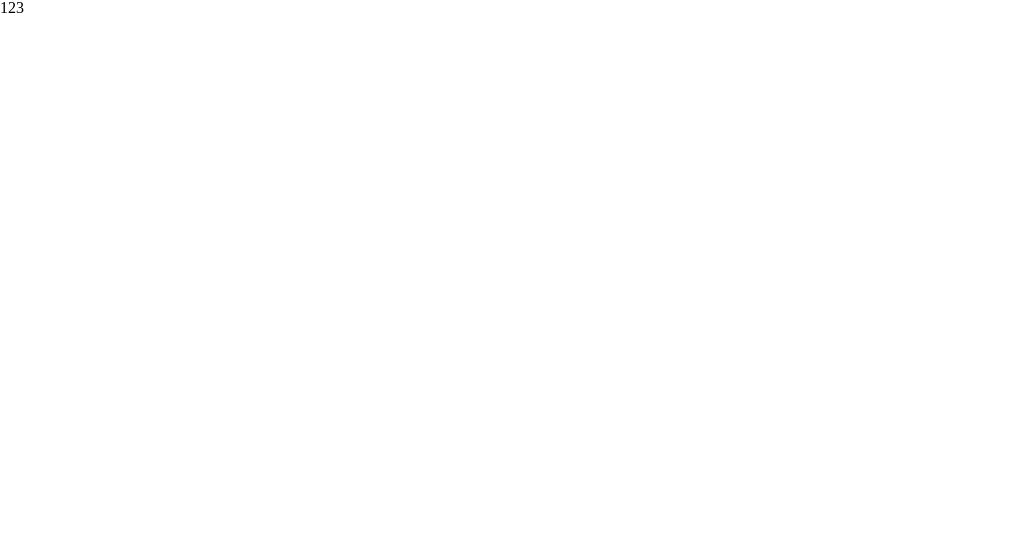
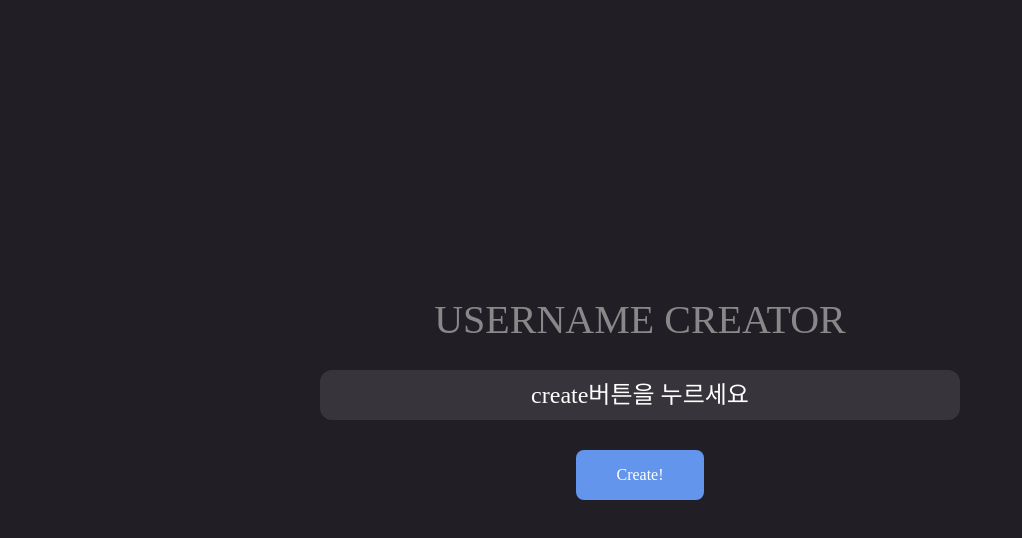
Before and after one commit to ghdgus24/game-nickname-creator, a website: page index.html in a window 1280 px wide. Shown: the whole page, without its empty margins (0-1022 px from the left). Drawn offline with Linux system fonts and the light colour scheme.

```diff
--- a/index.html
+++ b/index.html
@@ -3,11 +3,24 @@
   <head>
     <meta charset="UTF-8" />
     <meta name="viewport" content="width=device-width, initial-scale=1.0" />
+    <meta http-equiv="X-UA-Compatible" content="IE=edge">
     <title>nickname creator</title>
     <link rel="stylesheet" href="./reset.css">
     <link rel="stylesheet" href="./style.css">
+    <script defer src="./index.js"></script>
   </head>
   <body>
-    <div class="container">123</div>
+    <div class="container">
+      <h1 class="title">Username Creator</h1>
+
+      <div class="name-box">
+        <p class="front">create</p>
+        <p class="back">버튼을 누르세요</p>
+      </div>
+
+      <div class="create-btn">
+        <a class="btn" href="javascript:;">Create!</a>
+      </div>
+    </div>
   </body>
 </html>
--- a/style.css
+++ b/style.css
@@ -0,0 +1,55 @@
+* {
+  box-sizing: border-box;
+  margin: 0;
+  padding: 0;
+}
+html,
+body {
+  width: 100%;
+  height: 100%;
+  margin: 0;
+  padding: 0;
+}
+.container {
+  width: 100%;
+  height: 100%;
+  display: flex;
+  flex-direction: column;
+  justify-content: center;
+  align-items: center;
+  background-color: #221e25;
+  color: #fff;
+}
+h1.title {
+  font-size: 40px;
+  text-transform: uppercase;
+  margin-bottom: 30px;
+  color: #888888;
+}
+.name-box {
+  width: 50%;
+  height: 50px;
+  border-radius: 12px;
+  background-color: #38343b;
+  display: flex;
+  justify-content: center;
+  align-items: center;
+  font-size: 24px;
+  margin-bottom: 30px;
+}
+.create-btn {
+  width: 100%;
+  display: flex;
+  justify-content: center;
+}
+.create-btn a {
+  display: flex;
+  justify-content: center;
+  align-items: center;
+  text-decoration: none;
+  width: 10%;
+  height: 50px;
+  border-radius: 8px;
+  background-color: cornflowerblue;
+  color: #fff;
+}
```
Also changed, not shown: crawler.js (added, +27 -0 lines), index.js (added, +15 -0 lines), package.json (added, +25 -0 lines), 2 other files.
